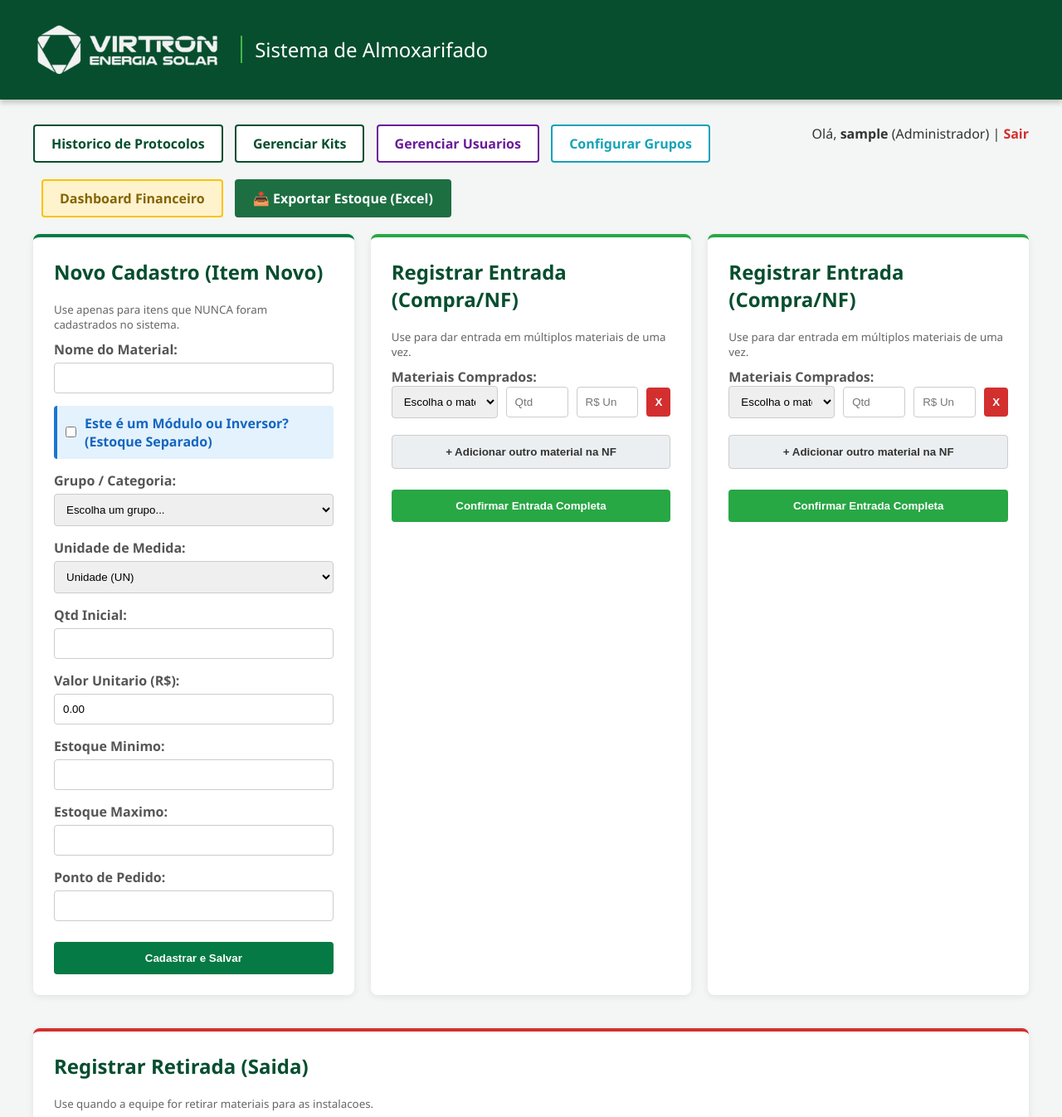
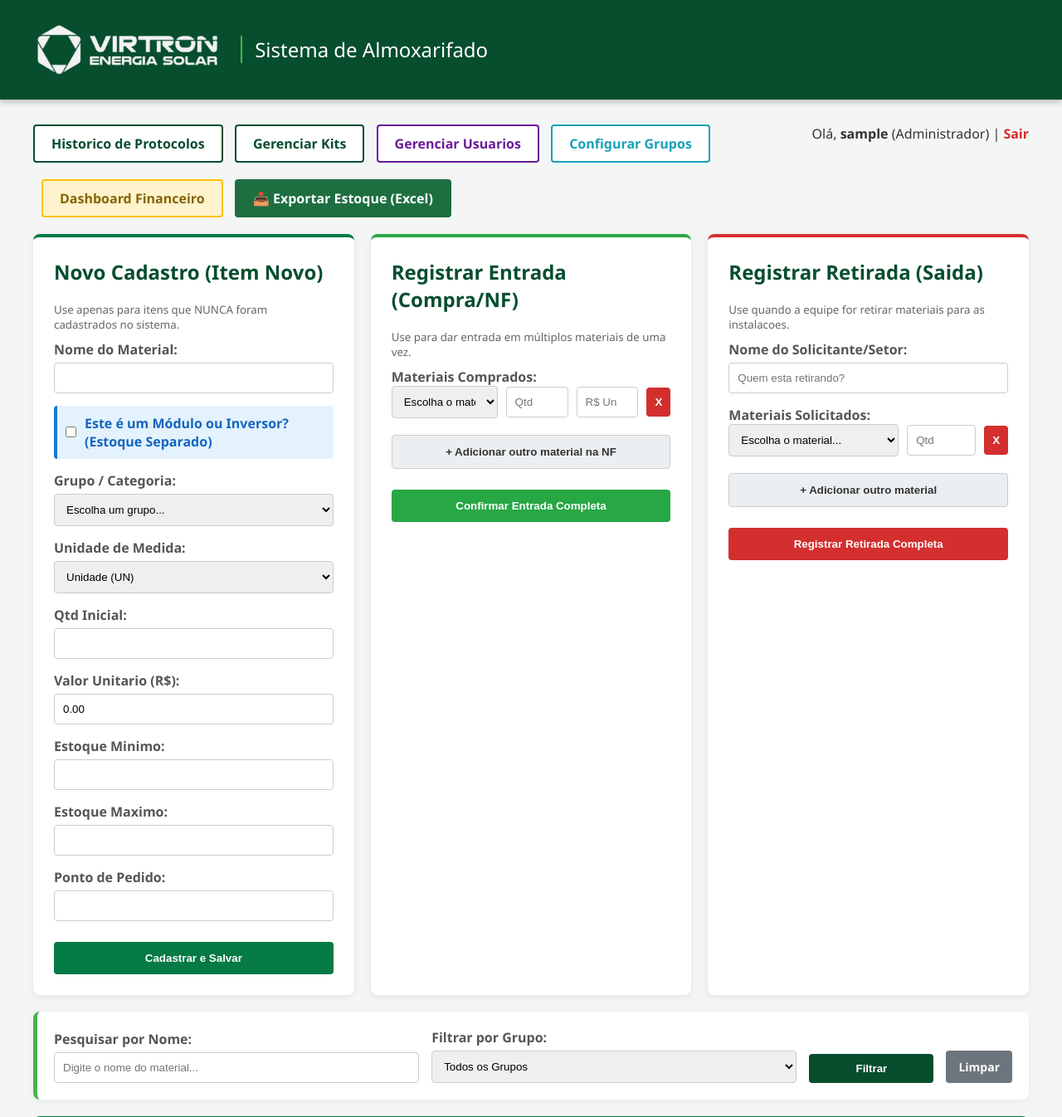
Before and after one commit to matheuspedrodev/estoque_almoxarifado, a Flask app: page / in a window 1280 px wide. Shown: the top 1346 px of the page at 83% size. Run offline with Flask 3, Linux system fonts and the light colour scheme; the visitor is signed in with stand-in values (Sample User, id 1); data that the repository does not hold is empty; some libraries are stand-ins or nearby versions.

Commit message:
reparo em duplicação de cards

```diff
--- a/templates/index.html
+++ b/templates/index.html
@@ -175,45 +175,7 @@
         <button type="submit">Cadastrar e Salvar</button>
     </form>
 </div>
-
             <div class="card" style="border-top-color: #28a745;">
-                <h2>Registrar Entrada (Compra/NF)</h2>
-                <small style="color: #666; display:block; margin-bottom: 10px;">Use para dar entrada em múltiplos materiais de uma vez.</small>
-
-                <form action="/adicionar_estoque" method="POST">
-                    <input type="hidden" name="csrf_token" value="{{ csrf_token() }}">
-
-                    <label>Materiais Comprados:</label>
-                    <div id="lista-itens-entrada">
-                        <div class="item-entrada" style="display: flex; gap: 10px; align-items: center; margin-bottom: 10px;">
-
-                            <select name="produto_id_entrada" required style="flex: 2; margin-top: 0;">
-                                <option value="">Escolha o material...</option>
-
-                                <optgroup label="Almoxarifado Geral">
-                                    {% for produto in produtos %}
-                                        <option value="{{ produto[0] }}">{{ produto[1] }} (Atual: {{ produto[2] }})</option>
-                                    {% endfor %}
-                                </optgroup>
-
-                                <optgroup label="Equipamentos Principais">
-                                    {% for produto in produtos_separados %}
-                                        <option value="{{ produto[0] }}">{{ produto[1] }} (Atual: {{ produto[2] }})</option>
-                                    {% endfor %}
-                                </optgroup>
-                            </select>
-
-                            <input type="number" name="quantidade_entrada" min="1" required placeholder="Qtd" title="Quantidade Comprada" style="flex: 1; margin-top: 0;">
-                            <input type="number" name="preco_unitario_entrada" step="0.01" min="0" required placeholder="R$ Unitário" title="Valor Unitário desta compra" style="flex: 1; margin-top: 0;">
-
-                            <button type="button" class="btn-remover" onclick="removerItemEntrada(this)" style="margin-top: 0;">X</button>
-                        </div>
-                    </div>
-
-                    <button type="button" class="btn-adicionar-linha" onclick="adicionarItemEntrada()">+ Adicionar outro material na NF</button>
-                    <button type="submit" style="background-color: #28a745;">Confirmar Entrada Completa</button>
-                </form>
-            </div><div class="card" style="border-top-color: #28a745;">
                 <h2>Registrar Entrada (Compra/NF)</h2>
                 <small style="color: #666; display:block; margin-bottom: 10px;">Use para dar entrada em múltiplos materiais de uma vez.</small>
 
```
